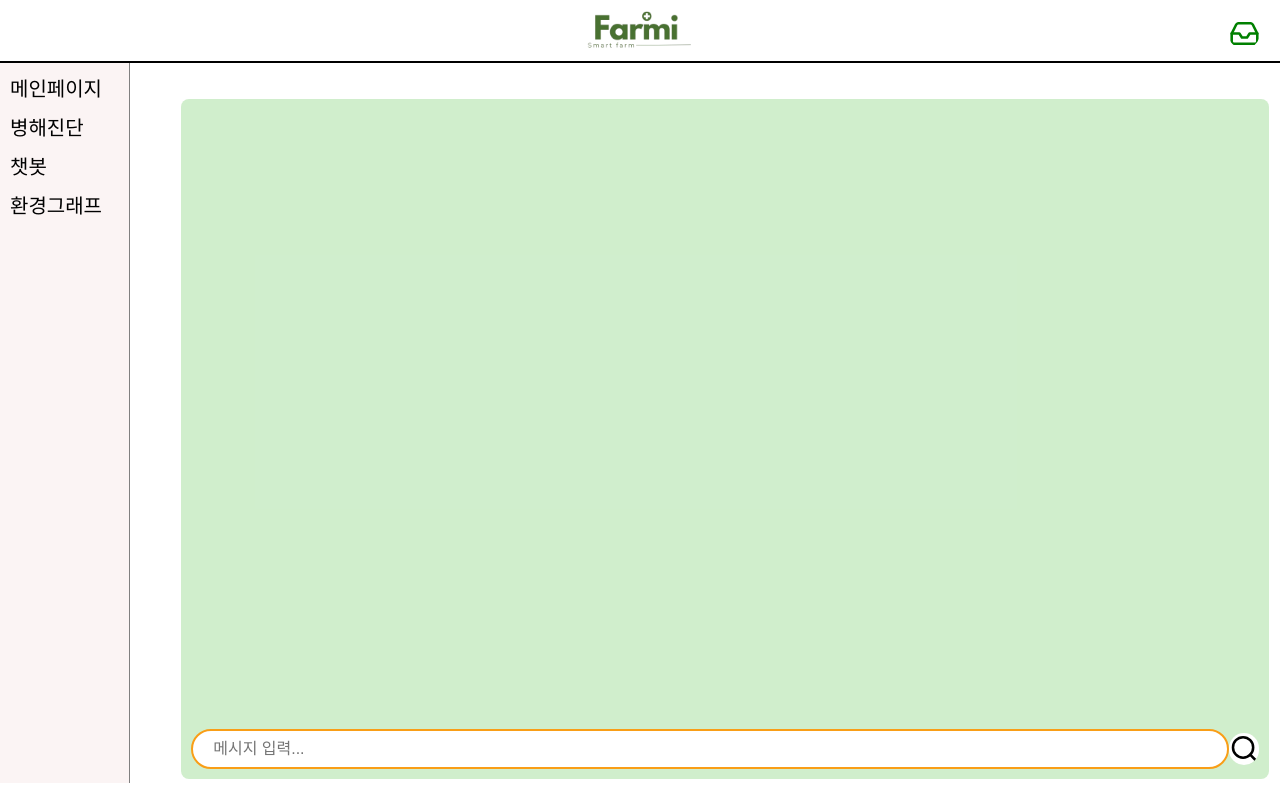
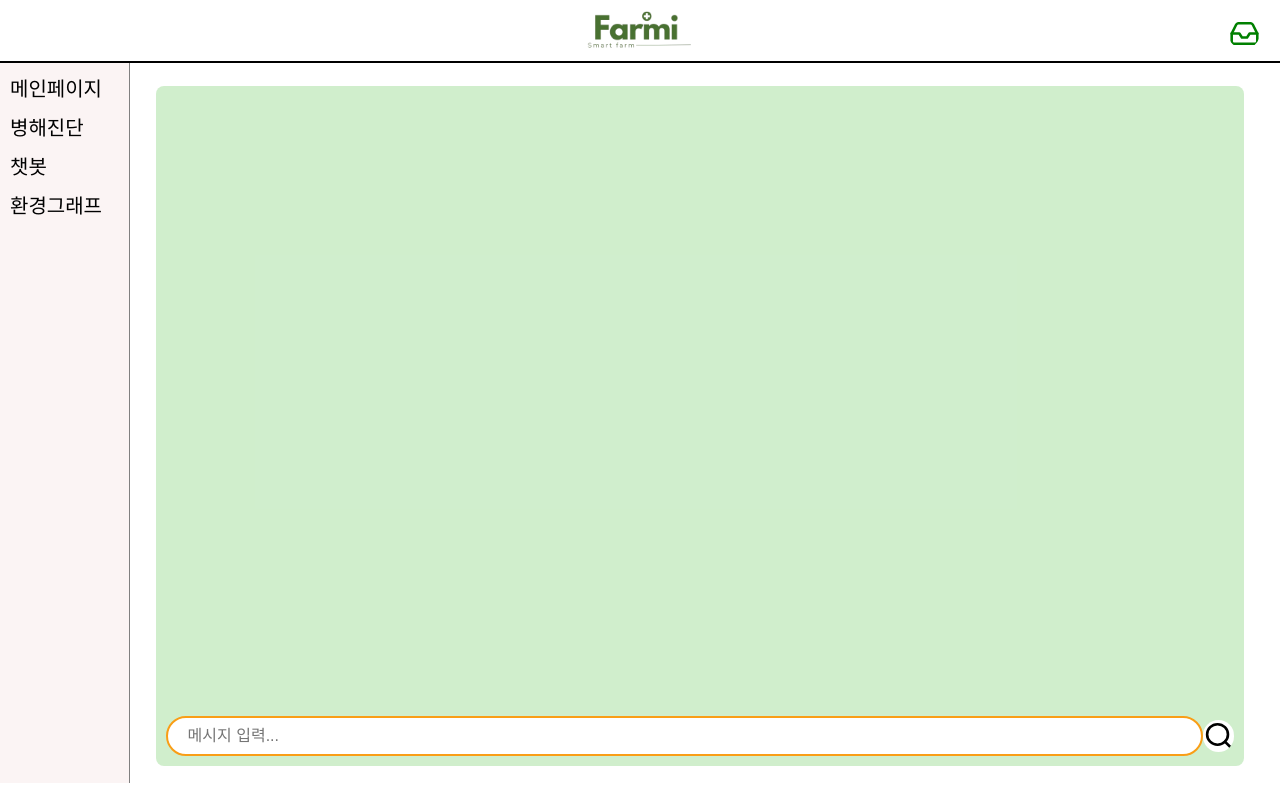
Before and after one commit to sojaeheon/smartfarm, a Vue app in the folder frontend/: page /AppChatbot in a window 1280 px wide. Built offline with nearby package versions, Linux system fonts and the light colour scheme.

Commit message:
Modify detail

```diff
--- a/frontend/src/components/AppChatbot.vue
+++ b/frontend/src/components/AppChatbot.vue
@@ -118,7 +118,7 @@ button {
   /* 위아래 배치 */
   height: 85vh;
   width: 85vw;
-  margin: 2vw 0 0 4vw;
+  margin: 1vw 0 0 2vw;
   /* margin: 2vw 0 10px 10vw; */
   position: relative;
   background-color: rgba(99, 199, 88, 0.3);
--- a/frontend/src/components/MainView.vue
+++ b/frontend/src/components/MainView.vue
@@ -162,7 +162,7 @@ export default {
     gap: 2vh;
     width: 83vw;
     height: 80vh;
-    /* margin: 2vh 0 0 8.5vw; */
+    margin: 1vw 0 0 2vw;
 }
 
 .grid-item {
```
